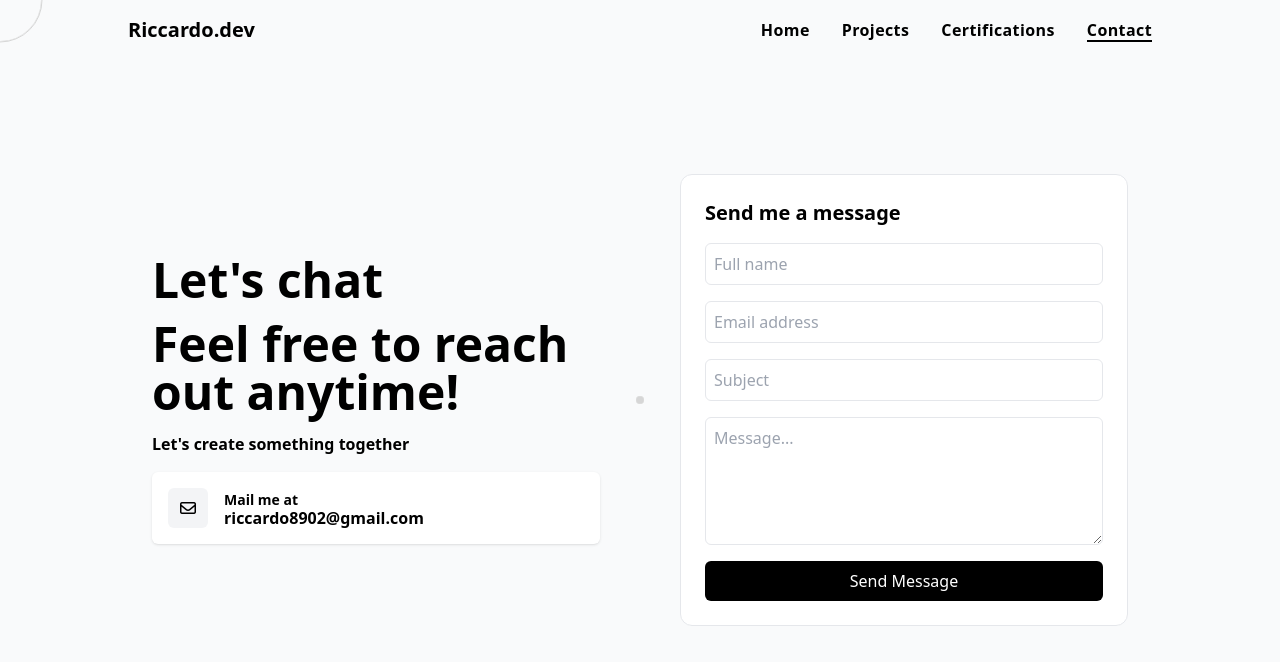
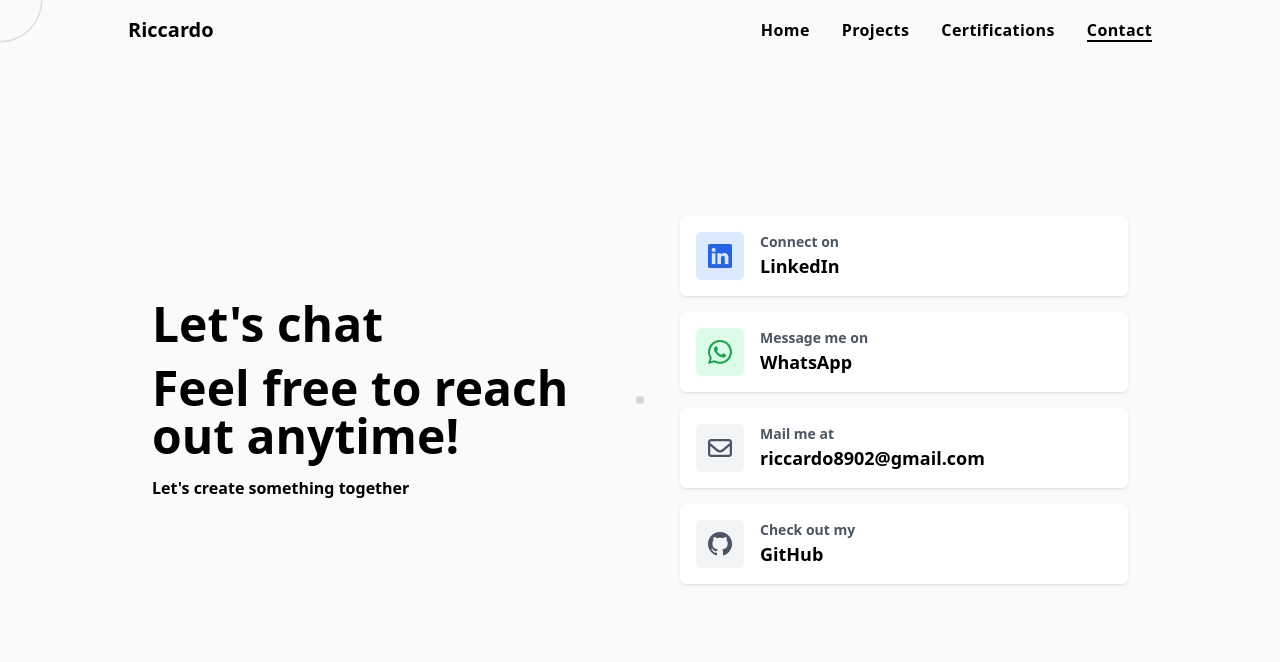
Before and after one commit to Shirloin/portofolio, a React (Vite) app: page /contact in a window 1280 px wide. Shown: the top 662 px of the page. Built offline with nearby package versions, Linux system fonts and the light colour scheme.

Commit message:
feat: add download resume

```diff
--- a/src/components/Navbar.tsx
+++ b/src/components/Navbar.tsx
@@ -8,7 +8,7 @@ export default function Navbar() {
         <div className="mx-auto flex max-w-[80%] items-center justify-between py-4">
           <div className="logo text-xl font-extrabold">
             <a href="/" id="cardHover" className="no-underline">
-              Riccardo.dev
+              Riccardo
             </a>
           </div>
           <input type="checkbox" id="click" className="hidden" />
--- a/src/pages/ContactPage.tsx
+++ b/src/pages/ContactPage.tsx
@@ -1,50 +1,4 @@
-import { ChangeEvent, FormEvent, useState } from "react";
-import emailjs from "emailjs-com";
-import toast from "react-hot-toast";
-
 export default function ContactPage() {
-  const [formData, setFormData] = useState({
-    fullname: "",
-    email: "",
-    subject: "",
-    message: "",
-  });
-  const handleChange = (
-    e: ChangeEvent<HTMLInputElement | HTMLTextAreaElement>,
-  ) => {
-    const { name, value } = e.target;
-    setFormData({ ...formData, [name]: value });
-  };
-
-  const sendEmail = async (e: FormEvent<HTMLFormElement>) => {
-    e.preventDefault();
-    if (
-      formData.email.trim() === "" ||
-      formData.fullname.trim() === "" ||
-      formData.message.trim() === "" ||
-      formData.subject.trim() === ""
-    ) {
-      toast.error("Please fill all fields");
-      return;
-    }
-
-    const serviceId = import.meta.env.VITE_SERVICE_ID;
-    const templateId = import.meta.env.VITE_TEMPLATE_ID;
-    const userId = import.meta.env.VITE_USER_ID;
-    const res = await emailjs.send(serviceId, templateId, formData, userId);
-    setFormData({
-      fullname: "",
-      email: "",
-      subject: "",
-      message: "",
-    });
-    if (res.status === 200) {
-      toast.success("Email has been sent");
-    } else {
-      toast.error("Fail to send email");
-    }
-  };
-
   return (
     <>
       <div className="mx-auto my-20 flex w-full max-w-5xl flex-col flex-wrap items-center justify-center gap-10 px-4 md:gap-20 lg:flex-row">
@@ -54,69 +8,74 @@ export default function ContactPage() {
             Feel free to reach out anytime!
           </p>
           <p className="font-semibold">Let's create something together</p>
+        </div>
+        <div className="animate__animated animate__fadeInLeft flex w-full max-w-md flex-col gap-4">
+          <a
+            id="cardHover"
+            href="https://www.linkedin.com/in/riccardo-r-540404251/"
+            target="_blank"
+            rel="noopener noreferrer"
+            className="flex items-center gap-4 rounded-md bg-white p-4 text-start shadow transition-all hover:scale-105"
+          >
+            <div className="flex h-12 w-12 items-center justify-center rounded-md bg-blue-100 text-blue-600">
+              <i className="bi bi-linkedin text-2xl"></i>
+            </div>
+            <div className="leading-none">
+              <p className="text-sm font-semibold text-gray-600">Connect on</p>
+              <p className="text-lg font-bold">LinkedIn</p>
+            </div>
+          </a>
+
+          <a
+            id="cardHover"
+            href="https://wa.me/+62895613213611"
+            target="_blank"
+            rel="noopener noreferrer"
+            className="flex items-center gap-4 rounded-md bg-white p-4 text-start shadow transition-all hover:scale-105"
+          >
+            <div className="flex h-12 w-12 items-center justify-center rounded-md bg-green-100 text-green-600">
+              <i className="bi bi-whatsapp text-2xl"></i>
+            </div>
+            <div className="leading-none">
+              <p className="text-sm font-semibold text-gray-600">
+                Message me on
+              </p>
+              <p className="text-lg font-bold">WhatsApp</p>
+            </div>
+          </a>
+
           <a
             id="cardHover"
             href="mailto:riccardo8902@gmail.com"
-            className="flex items-center gap-4 rounded-md bg-white p-4 text-start shadow"
+            className="flex items-center gap-4 rounded-md bg-white p-4 text-start shadow transition-all hover:scale-105"
           >
-            <div className="flex h-10 w-10 items-center justify-center rounded-md bg-gray-100">
-              <i className="fa-regular fa-envelope"></i>
+            <div className="flex h-12 w-12 items-center justify-center rounded-md bg-gray-100 text-gray-600">
+              <i className="fa-regular fa-envelope text-2xl"></i>
             </div>
             <div className="leading-none">
-              <p className="text-sm font-semibold">Mail me at</p>
-              <p className="font-bold">riccardo8902@gmail.com</p>
+              <p className="text-sm font-semibold text-gray-600">Mail me at</p>
+              <p className="text-lg font-bold">riccardo8902@gmail.com</p>
+            </div>
+          </a>
+
+          <a
+            id="cardHover"
+            href="https://github.com/Shirloin"
+            target="_blank"
+            rel="noopener noreferrer"
+            className="flex items-center gap-4 rounded-md bg-white p-4 text-start shadow transition-all hover:scale-105"
+          >
+            <div className="flex h-12 w-12 items-center justify-center rounded-md bg-gray-100 text-gray-600">
+              <i className="bi bi-github text-2xl"></i>
+            </div>
+            <div className="leading-none">
+              <p className="text-sm font-semibold text-gray-600">
+                Check out my
+              </p>
+              <p className="text-lg font-bold">GitHub</p>
             </div>
           </a>
         </div>
-        <form
-          onSubmit={sendEmail}
-          className="animate__animated animate__fadeInLeft flex w-full max-w-md flex-col gap-4 rounded-xl border bg-white p-6"
-          action=""
-        >
-          <h1 className="text-xl font-semibold">Send me a message</h1>
-          <input
-            id="cardHover"
-            onChange={handleChange}
-            value={formData.fullname}
-            className="rounded-md border p-2 hover:cursor-default"
-            placeholder="Full name"
-            type="text"
-            name="fullname"
-          />
-          <input
-            id="cardHover"
-            onChange={handleChange}
-            value={formData.email}
-            className="rounded-md border p-2 hover:cursor-default"
-            placeholder="Email address"
-            type="text"
-            name="email"
-          />
-          <input
-            id="cardHover"
-            onChange={handleChange}
-            value={formData.subject}
-            className="rounded-md border p-2 hover:cursor-default"
-            placeholder="Subject"
-            type="text"
-            name="subject"
-          />
-          <textarea
-            id="cardHover"
-            onChange={handleChange}
-            value={formData.message}
-            className="h-32 rounded-md border p-2 hover:cursor-default"
-            placeholder="Message..."
-            name="message"
-          ></textarea>
-          <button
-            id="cardHover"
-            type="submit"
-            className="w-full rounded-md bg-black p-2 text-white "
-          >
-            Send Message
-          </button>
-        </form>
       </div>
     </>
   );
--- a/src/pages/HomePage.tsx
+++ b/src/pages/HomePage.tsx
@@ -1,3 +1,5 @@
+import resume from "../assets/Riccardo.pdf";
+
 export default function HomePage() {
   return (
     <>
@@ -7,14 +9,21 @@ export default function HomePage() {
             <span>Hi, It's Me</span> <br />
             <span>Riccardo</span>
           </h1>
+          {/* <p className="animate__animated animate__fadeInLeft mt-2 text-lg font-medium text-gray-600 lg:text-xl">
+            Fullstack and Cloud Platform Engineer
+          </p> */}
+
+          <p className="animate__animated animate__fadeInLeft mt-4 border-l-2 border-primary pl-4 text-base font-medium italic text-primary lg:text-lg">
+            Like a chef who understands how to create appetizers, main courses
+            and desserts.
+          </p>
           <p className="animate__animated animate__fadeInLeft mt-4 font-sans text-sm font-medium lg:text-base">
-            Hi, I'm Riccardo, a Bachelor's graduate in Computer Science
-            specializing in Mobile Application and Technology. With a passion
-            for building innovative digital solutions, I have hands-on
-            experience in mobile and web development, leveraging modern
-            frameworks and tools to create seamless user experiences.
+            Hi, I'm Riccardo a Bachelor's graduate in Computer Science. I aim to
+            master the entire technology stack. From frontend and backend to
+            cloud infrastructure. So I can design and deliver complete, cohesive
+            systems that work beautifully from end to end.
           </p>
-          <div className="animate__animated animate__fadeInLeft mt-4 flex flex-wrap gap-6">
+          <div className="animate__animated animate__fadeInLeft mt-4 flex flex-wrap items-center gap-6">
             <a
               className="social-icon"
               href="https://www.linkedin.com/in/riccardo-r-540404251/"
@@ -28,6 +37,15 @@ export default function HomePage() {
               target="_blank"
             >
               <i id="cardHover" className="bi bi-github"></i>
+            </a>
+            <a
+              id="cardHover"
+              href={resume}
+              download="Riccardo_Resume.pdf"
+              className="flex items-center gap-2 rounded-md border-2 border-primary px-4 py-2 text-sm font-semibold text-primary transition-all hover:bg-primary hover:text-white"
+            >
+              <i className="bi bi-download"></i>
+              Download Resume
             </a>
           </div>
         </div>
```
Also changed, not shown: 1 other file (tests, documents, lock files or other folders).
